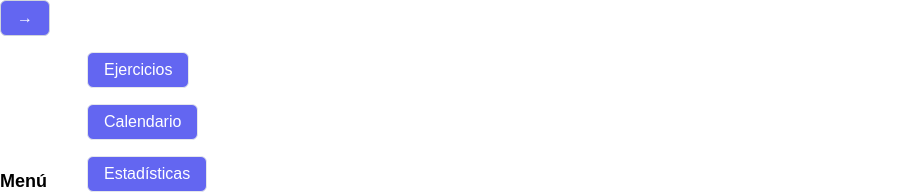
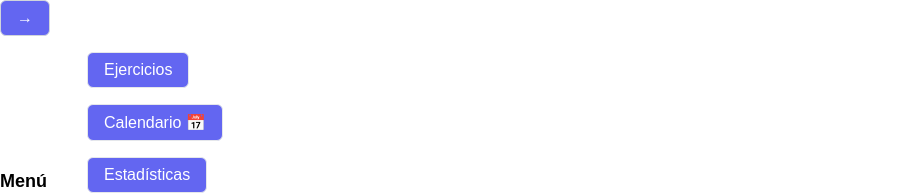
Before and after one commit to davicho7777/gym_tracker_react_v1, a React (Create React App) app: page /calendar in a window 1280 px wide. Shown: the top 195 px of the page, without its empty margins (0-915 px from the left). Built offline with nearby package versions, Linux system fonts and the light colour scheme; no server answers; the database is empty; sample sign-in values are in the browser's storage.

Commit message:
Mensaje del commit

```diff
--- a/src/components/ui/Sidebar.js
+++ b/src/components/ui/Sidebar.js
@@ -27,7 +27,7 @@ const SidebarMenu = () => {
           </li>
           <li className="mb-4">
             <Link to="/calendar" className="hover:text-gray-300">
-              <Button variant="outline">Calendario</Button>
+              <Button variant="outline">Calendario 📅</Button>
             </Link>
           </li>
           <li className="mb-4">
```
